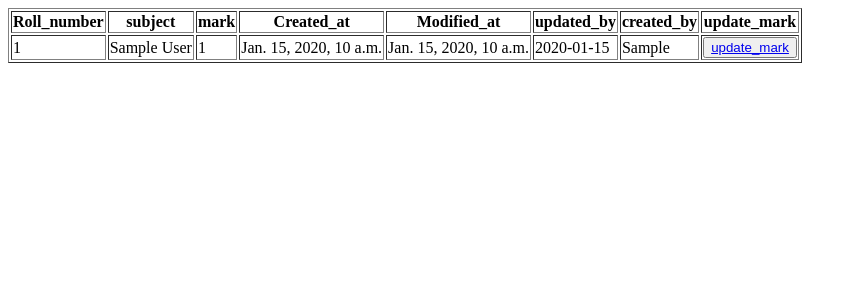
After one commit to Nagarajan01/django_project1, a Django app: page /lists/show_marks/1 in a window 1280 px wide. The commit adds this page. Shown: the top 300 px of the page, without its empty margins (0-857 px from the left). Run offline with Django 3.2, Linux system fonts and the light colour scheme; a user stored in the database is signed in; tables that the repository leaves empty hold one stand-in row (values such as "Sample post").

Commit message:
complete 1st task

```diff
--- /dev/null
+++ b/student/templates/accounts/show_mark.html
@@ -0,0 +1,24 @@
+<table border='1'>
+    <tr>
+        <th>Roll_number</th>
+        <th>subject</th>
+        <th>mark</th>
+        <th>Created_at</th>
+        <th>Modified_at</th>
+        <th>updated_by</th>
+        <th>created_by</th>
+        <th>update_mark</th>
+    </tr>
+    {% for i in mar %}
+    <tr>
+        <td>{{i.roll_no_id}}</td>
+        <td>{{i.subject}}</td>
+        <td>{{i.mark}}</td>
+        <td>{{i.Created_at}}</td>
+        <td>{{i.Modified_at}}</td>
+        <td>{{i.updated_by}}</td>
+        <td>{{i.created_by}}</td>
+        <td><button><a href=update_marks/{{i.id}}>update_mark</a></button></td>
+
+    </tr>
+    {% endfor %}
--- a/student/urls.py
+++ b/student/urls.py
@@ -5,7 +5,11 @@ from . import views
 urlpatterns = [
 	path('register/', views.registerPage, name="register"),
 	path('login/', views.loginPage, name="login"),
-	path('logout/', views.logoutUser, name="logout"),
-	path('lists/', views.student_details, name="student_details"),
-	path('lists/add_form/', views.add_form, name="student_details"),
+	path('lists/logout/', views.logoutUser, name="logout"),
+	path('lists/', views.student_details, name="lists"),
+	path('lists/update_student/<int:id>', views.update_student, name="update_student"),
+	path('lists/add_form/', views.add_form, name="add_form"),
+	path('lists/show_marks/<int:id>', views.show_mark, name="show_marks"),
+	path('lists/show_marks/update_marks/<int:id>',views.update_marks, name = 'update_marks' ),
+	path('lists/add_marks/',views.add_marks, name = 'add_marks'),
 	]
--- a/student/views.py
+++ b/student/views.py
@@ -9,56 +9,112 @@ from django.contrib.auth.decorators import login_required
 # Create your views here.
 from .models import *
 from .forms import *
-
-def registerPage(request):
-	#if request.user.is_authenticated:
-	#	return redirect('home')
-	#else:
-		form = CreateUserForm()
-		if request.method == 'POST':
-			form = CreateUserForm(request.POST)
-			if form.is_valid():
-				form.save()
-				user = form.cleaned_data.get('username')
-				messages.success(request, 'Account was created for ' + user)
-
-				return redirect('login')
+import json
 
 
-		context = {'form':form}
-		return render(request, 'accounts/register.html', context)
+def loginPage(request):
 
-def loginPage(request):
-	if request.method == 'POST':
-		username = request.POST.get('username')
-		password =request.POST.get('password')
+    if request.method == 'POST':
+        username = request.POST['username']
+        password = request.POST['password']
+        user = authenticate(request, username=username, password=password)
 
-		user = authenticate(request, username=username, password=password)
+        if user is not None:
+            login(request, user)
+            print(request.user)
+            return redirect('lists')
+        else:
+            form = AuthenticationForm()
+            messages.info(request, 'username or password is incorrect')
+            return render(request, 'accounts/login.html', {'form': form})
+    else:
+        form = AuthenticationForm()
+        return render(request, 'accounts/login.html', {'form': form})
 
-		if user is not None:
-			login(request, user)
-			return redirect('home')
-		else:
-			form = AuthenticationForm()
-			messages.info(request, 'Username OR password is incorrect')
-			return render(request,'accounts/login.html',{'form':form})
-	else:
-		form = AuthenticationForm()
-		return render(request, 'accounts/login.html', {'form':form})
 
 def logoutUser(request):
-	logout(request)
-	return redirect('login')
+    logout(request)
+    return redirect('login')
 
+
+@login_required()
+def registerPage(request):
+    # if request.user.is_authenticated:
+    #	return redirect('home')
+    # else:
+    form = CreateUserForm()
+    if request.method == 'POST':
+        form = CreateUserForm(request.POST)
+        if form.is_valid():
+            form.save()
+            user = form.cleaned_data.get('username')
+            messages.success(request, 'Account was created for ' + user)
+
+            return redirect('login')
+
+    context = {'form': form}
+    return render(request, 'accounts/register.html', context)
+
+
+@login_required()
 def student_details(request):
-    form = student_detail.objects.all()
-	#print(form)
+    form = Student_detail.objects.all()
+    # print(form)
     return render(request, 'accounts/show_details.html', {'form': form})
 
+
+@login_required()
 def add_form(request):
-
     form = Student_form(request.POST or None, request.FILES or None)
-
     if form.is_valid():
         form.save()
-    return render(request, 'accounts/add_student.html', {'data':form})
+    return render(request, 'accounts/add_student.html', {'data': form})
+
+
+@login_required()
+def show_mark(request, id):
+    mar = Mark.objects.filter(roll_no=id).values()
+    return render(request, 'accounts/show_mark.html', {'mar': mar})
+
+
+@login_required()
+def update_marks(request, id):
+
+    my_val = Mark.objects.get(id=id)
+    mark = Add_mark_form(request.POST or None,
+                         request.FILES or None, instance=my_val)
+    if mark.is_valid():
+        mark = mark.save(commit=False)
+        mark.updated_by = (request.user).username
+        mark.save()
+        return redirect('/')
+    return render(request, 'accounts/add_mark.html', {'data': mark})
+
+
+@login_required()
+def add_marks(request):
+    form = Add_mark_form(request.POST or None, request.FILES or None)
+    if form.is_valid():
+        if form.is_valid():
+            form = form.save(commit=False)
+            form.created_by = (request.user).username
+            form.save()
+    return render(request, 'accounts/add_mark.html', {'data': form})
+
+
+@login_required()
+def update_student(request, id):
+    mar = Student_detail.objects.get(id=id)
+    form = Student_form(request.POST or None,
+                        request.FILES or None, instance=mar)
+    if form.is_valid():
+        form.save()
+    return render(request, 'accounts/add_mark.html', {'data': form})
+
+
+def json_view(request):
+    student_json = Mark.objects.all().values()
+    student_data = list(student_json)
+    data = json.dumps(student_data, default=str, indent=1)
+    print(type(data))
+    return HttpResponse(data, content_type="application/json")
```
Also changed, not shown: student/admin.py (+2 -144 lines), student/forms.py (+6 -1 lines), student/models.py (+10 -2 lines), student/templates/accounts/add_mark.html (added, +9 -0 lines), student/templates/accounts/show_details.html (+13 -13 lines), student/migrations/0002_mark.py (added).
